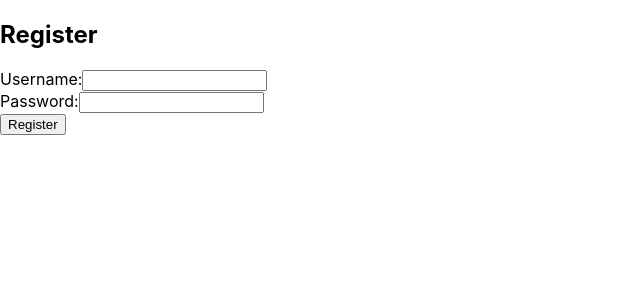
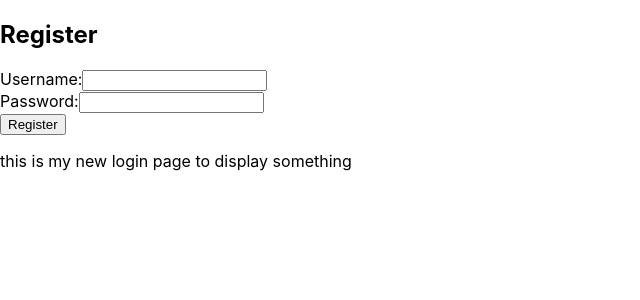
Before and after one commit to uday871/myluck, a React (Create React App) app in the folder mylogin/: page /Login in a window 1280 px wide. Shown: the top 300 px of the page, without its empty margins (0-640 px from the left). Built offline with nearby package versions, Linux system fonts and the light colour scheme.

Commit message:
somechangesafterdeploy

```diff
--- a/mylogin/src/components/Login.js
+++ b/mylogin/src/components/Login.js
@@ -42,6 +42,12 @@ const Login = () => {
         <br />
         <button type="submit">Register</button>
       </form>
+
+      <div className="summery">
+        <p>
+          this is my new login page to display something
+        </p>
+      </div>
     </div>
   );
 };
```
